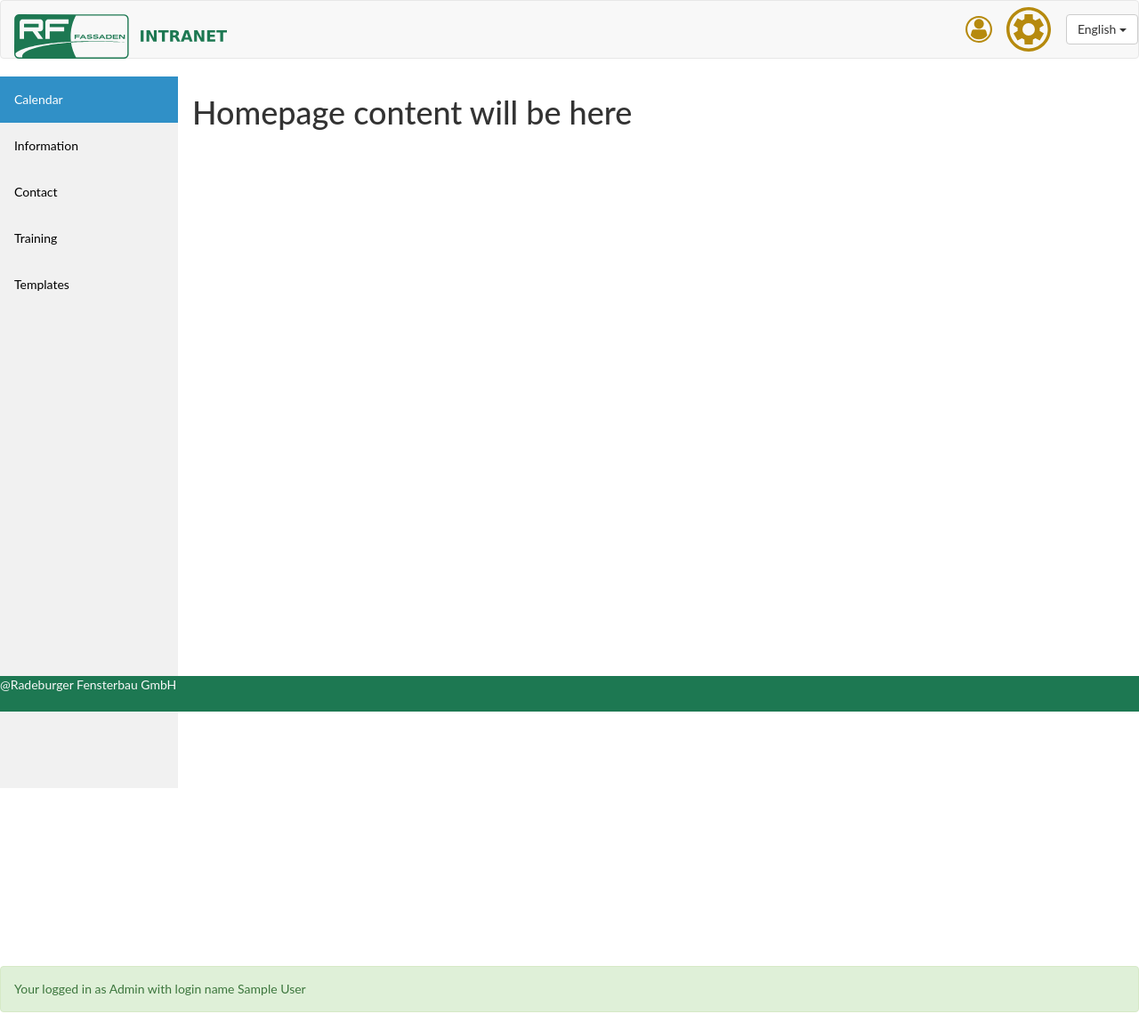
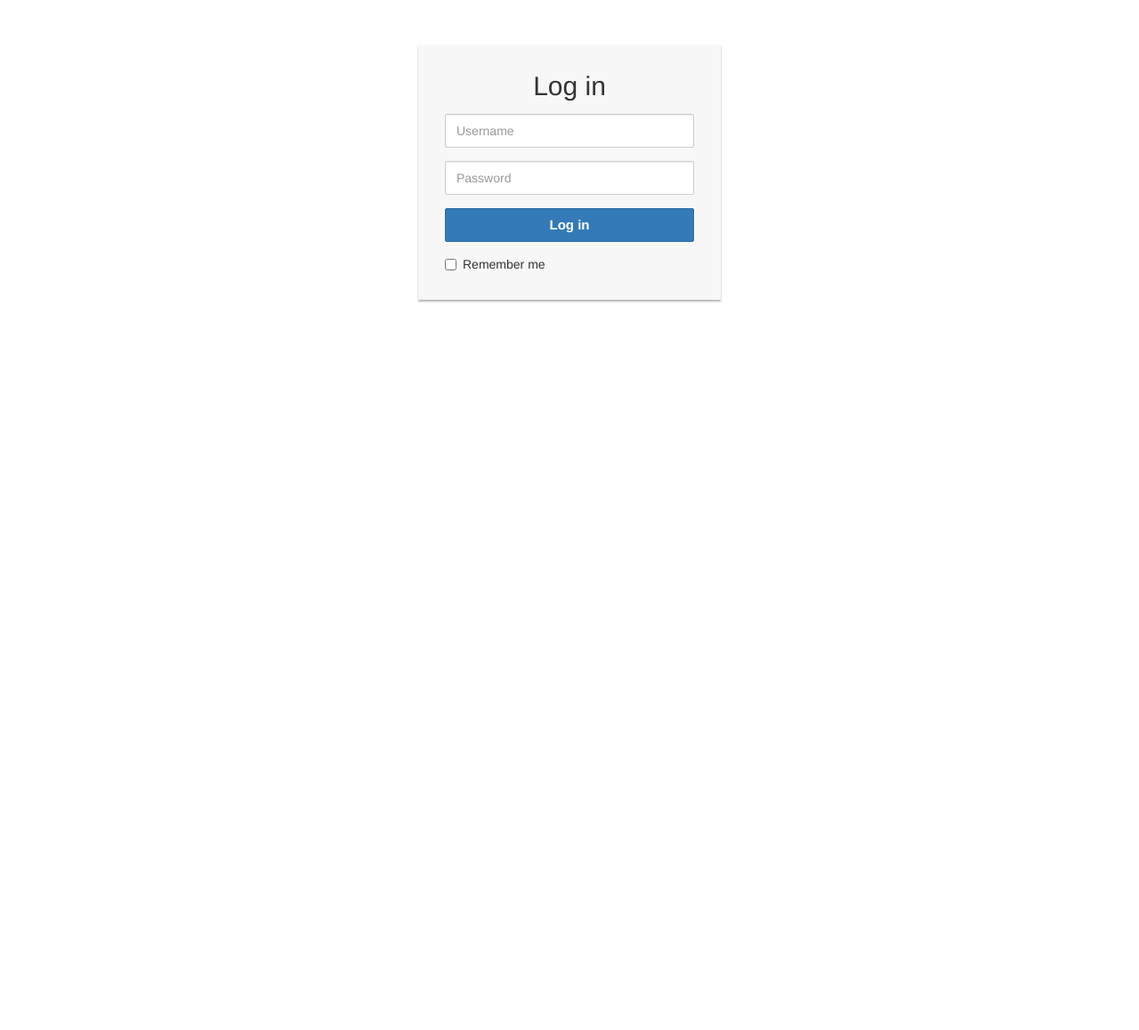
Before and after one commit to shoaib7k/user_management, a PHP site: page / in a window 1280 px wide. Shown: the whole page at 89% size. After the commit the page ends 340 px from the top, so only its background shows below. Run offline with PHP 8.4, Linux system fonts and the light colour scheme; the visitor is signed in with stand-in values (Sample User, id 1); some libraries are stand-ins or nearby versions.

Commit message:
1st layout login in index

```diff
--- a/css/leftmenu.css
+++ b/css/leftmenu.css
@@ -8,7 +8,7 @@ body {
   padding: 0;
   width: 200px;
   background-color: #f1f1f1;
-  position: fixed;
+  position: absolute;
   height: 100%;
   overflow: auto;
 }
--- a/footer.php
+++ b/footer.php
@@ -4,6 +4,6 @@
    height:40px;
    background:#1D7852;
    color: #F8F8F8;
-   position:absolute">
+   position:fixed;">
     <p>@Radeburger Fensterbau GmbH</p>
 </footer>
--- a/header.php
+++ b/header.php
@@ -25,15 +25,31 @@
   </nav>
 </div>
 <div class="sidebar">
-  <a class="active" href="#home">Calendar</a>
+  <a class="active" href="home.php">Home</a>
+  <a  href="#home">Calendar</a>
   <a href="#news">Information</a>
   <a href="#contact">Contact</a>
   <a href="#about">Training</a>
   <a href="#about">Templates</a>
+  <a href="settings.php">Users</a>
+  <a href="logout.php">Logout</a>
 </div>
 
 <div class="content">
-  <h1>Homepage content will be here</h1>
+          <?php
+        if($_SESSION['logged_in']==1){
+          if ($_SESSION['user_type']=='A') {
+            $user_type="Admin";
+          }
+          else{
+            $user_type="User";
+          }
+echo '<div class="alert alert-success" role="alert">
+  Your logged in as '.$user_type.' with login name '.$_SESSION['login_name'].'
+</div>';
+        }
+        ?>
+
 </div>
            <div class="modal fade" id="exampleModal" tabindex="-1" aria-labelledby="exampleModalLabel" aria-hidden="true">
             <div class="modal-dialog">
@@ -80,16 +96,3 @@
             </div>
           </div>
         </div>
-        <?php
-        if($_SESSION['logged_in']==1){
-          if ($_SESSION['user_type']=='A') {
-            $user_type="Admin";
-          }
-          else{
-            $user_type="User";
-          }
-echo '<div class="alert alert-success" role="alert">
-  Your logged in as '.$user_type.' with login name '.$_SESSION['login_name'].'
-</div>';
-        }
-        ?>
--- a/index.php
+++ b/index.php
@@ -1,30 +1,64 @@
-<?php session_start(); ?>
-<html>
-
+<!DOCTYPE html>
+<html lang="en">
 <head>
-  <?php include "head.php"; ?>
+<meta charset="utf-8">
+<meta http-equiv="X-UA-Compatible" content="IE=edge">
+<meta name="viewport" content="width=device-width, initial-scale=1">
+<title>Bootstrap Simple Login Form</title>
+<link rel="stylesheet" href="https://maxcdn.bootstrapcdn.com/bootstrap/3.3.7/css/bootstrap.min.css">
+<script src="https://ajax.googleapis.com/ajax/libs/jquery/1.12.4/jquery.min.js"></script>
+<script src="https://maxcdn.bootstrapcdn.com/bootstrap/3.3.7/js/bootstrap.min.js"></script>
+<style>
+  .login-form {
+    width: 340px;
+      margin: 50px auto;
+  }
+    .login-form form {
+      margin-bottom: 15px;
+        background: #f7f7f7;
+        box-shadow: 0px 2px 2px rgba(0, 0, 0, 0.3);
+        padding: 30px;
+    }
+    .login-form h2 {
+        margin: 0 0 15px;
+    }
+    .form-control, .btn {
+        min-height: 38px;
+        border-radius: 2px;
+    }
+    .btn {
+        font-size: 15px;
+        font-weight: bold;
+    }
+</style>
 </head>
-
 <body>
-  <?php include "header.php" ?>
-
-
-
-  <div class="container">
-    <div class="card-deck mb-3 text-center">
-      <div class="card mb-4 box-shadow">
-        <div class="card-header">
-
-
+<div class="login-form">
+    <form action="login.php" method="post">
+        <h2 class="text-center">Log in</h2>
+<?php
+if(isset($_GET['msg']))
+{
+?>
+        <div class="alert alert-danger">
+  <strong>Oops!</strong> Incorrect login ID or Password.
+</div>
+<?php }?>
+        <div class="form-group">
+            <input type="text" name="login_name" class="form-control" placeholder="Username" required="required">
         </div>
-      </div>
-
-    </div>
-
-
-  </div>
-
-  <?php include 'footer.php';?>
+        <div class="form-group">
+            <input type="password" class="form-control" name="password" placeholder="Password" required="required">
+        </div>
+        <div class="form-group">
+            <button type="submit" class="btn btn-primary btn-block">Log in</button>
+        </div>
+        <div class="clearfix">
+            <label class="pull-left checkbox-inline"><input type="checkbox"> Remember me</label>
+           <!-- <a href="#" class="pull-right">Forgot Password?</a>-->
+        </div>
+    </form>
+<!--    <p class="text-center"><a href="#">Create an Account</a></p>-->
+</div>
 </body>
-
 </html>
--- a/login.php
+++ b/login.php
@@ -10,10 +10,10 @@ if ($login_result && pg_num_rows($login_result) == 1) {
 		$_SESSION['logged_in']=1;
 		$_SESSION['login_name']=$val['login_name'];
 		$_SESSION['user_type']=$val['user_type'];
-		header('location: index.php');
+		header('location: home.php');
 	}
 }
 else{
-	header('location: index.php');
+	header('location: index.php?msg');
 }
 ?>
```
